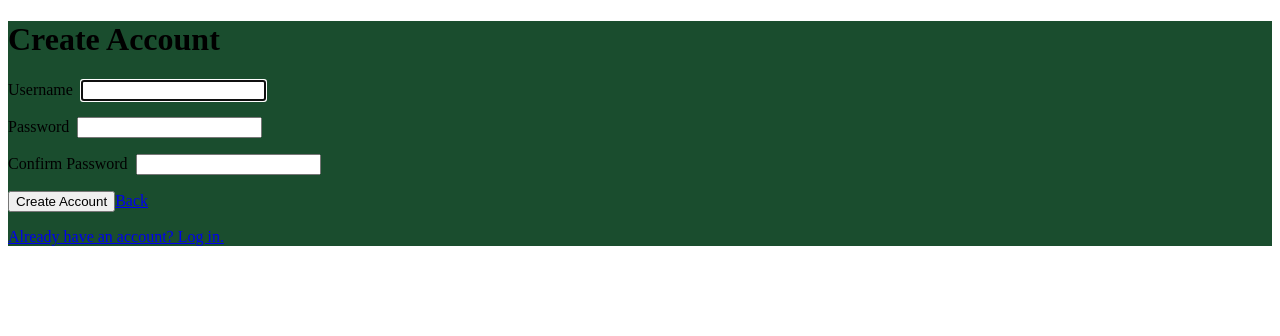
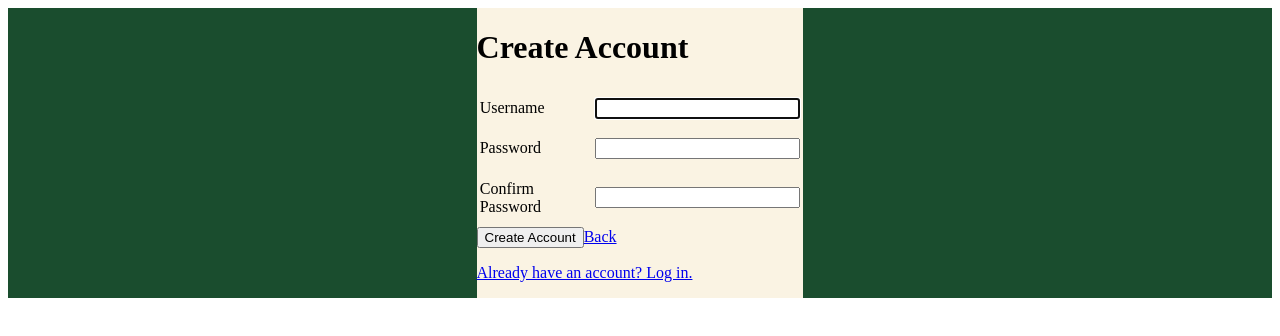
Before and after one commit to zewock/final-capstone, a Vue app in the folder vue/: page /register in a window 1280 px wide. Shown: the top 336 px of the page. Built offline with nearby package versions, Linux system fonts and the light colour scheme; no server answers; the HTML template or start-up script is replaced by a standard one.

Commit message:
login and register

```diff
--- a/vue/src/views/Login.vue
+++ b/vue/src/views/Login.vue
@@ -1,6 +1,6 @@
 <template>
   <div id="login" class="hero has-text-centered is-fullheight">
-    <form @submit.prevent="login">
+    <form @submit.prevent="login" class="box">
       <h1 >Please Sign In</h1>
       <div role="alert" v-if="invalidCredentials">
         Invalid username and password!
@@ -10,11 +10,11 @@
       </div>
       <div class="form-input-group">
         <label for="username">Username</label>
-        <input type="text" id="username" v-model="user.username" required autofocus />
+        <input type="text" id="username" v-model="user.username" required autofocus class="inputBars "/>
       </div>
       <div class="form-input-group">
         <label for="password">Password</label>
-        <input type="password" id="password" v-model="user.password" required />
+        <input type="password" id="password" v-model="user.password" required class="inputBars "/>
       </div>
       <button class="button is-primary is-focused mx-4"  type="submit">Sign in</button>
       <router-link class="button is-primary" v-bind:to="{ name: 'home' }">Back</router-link>
@@ -64,12 +64,31 @@ export default {
 
 <style scoped>
 .form-input-group {
-  margin-bottom: 1rem;
+  color: #000000;
+   align-items: center;
+   display: flex;
+    justify-content: flex-end;
+    padding: .1em;
 }
 label {
-  margin-right: 0.5rem;
+   padding: .5em 1em .5em 0;
+  flex: 1;
+  color: #000000;
 }
 #login{
   justify-content: center;
+  color: #000000;
+}
+.box {
+  background-color: #FAF3E3;
+  max-width: 30%;
+  min-width: 20%
+}
+.hero {
+ display: flex;
+ align-items: center;
+}
+.inputBars {
+   flex: 2;
 }
 </style>
--- a/vue/src/views/Register.vue
+++ b/vue/src/views/Register.vue
@@ -1,21 +1,21 @@
 <template>
-  <div id="register" class="hero is-fullheight has-text-centered">
-    <form @submit.prevent="register">
+  <div id="register" class="hero is-fullheight has-text-centered ">
+    <form @submit.prevent="register" class="box">
       <h1>Create Account</h1>
       <div role="alert" v-if="registrationErrors">
         {{ registrationErrorMsg }}
       </div>
       <div class="form-input-group">
         <label for="username">Username</label>
-        <input type="text" id="username" v-model="user.username" required autofocus />
+        <input type="text" id="username" v-model="user.username" required autofocus class="inputBars"/>
       </div>
       <div class="form-input-group">
         <label for="password">Password</label>
-        <input type="password" id="password" v-model="user.password" required />
+        <input type="password" id="password" v-model="user.password" required class="inputBars "/>
       </div>
       <div class="form-input-group">
         <label for="confirmPassword">Confirm Password</label>
-        <input type="password" id="confirmPassword" v-model="user.confirmPassword" required />
+        <input type="password" id="confirmPassword" v-model="user.confirmPassword" required class="inputBars"/>
       </div>
       <button class="button is-primary is-focused mx-4" type="submit">Create Account</button>
       <router-link class="button is-primary" v-bind:to="{ name: 'home' }">Back</router-link>
@@ -76,12 +76,31 @@ export default {
 
 <style scoped>
 .form-input-group {
-  margin-bottom: 1rem;
+  color: #000000;
+  align-items: center;
+   display: flex;
+    justify-content: flex-end;
+    padding: .2em;
 }
 label {
-  margin-right: 0.5rem;
+   padding: .5em 1em .5em 0;
+  flex: 1;
+  color: #000000;
 }
 #register{
   justify-content: center;
+  color: #000000;
+}
+.box {
+  background-color: #FAF3E3;
+  max-width: 30%;
+  min-width: 20%
+}
+.hero {
+ display: flex;
+ align-items: center;
+}
+.inputBars {
+   flex: 2;
 }
 </style>
```
